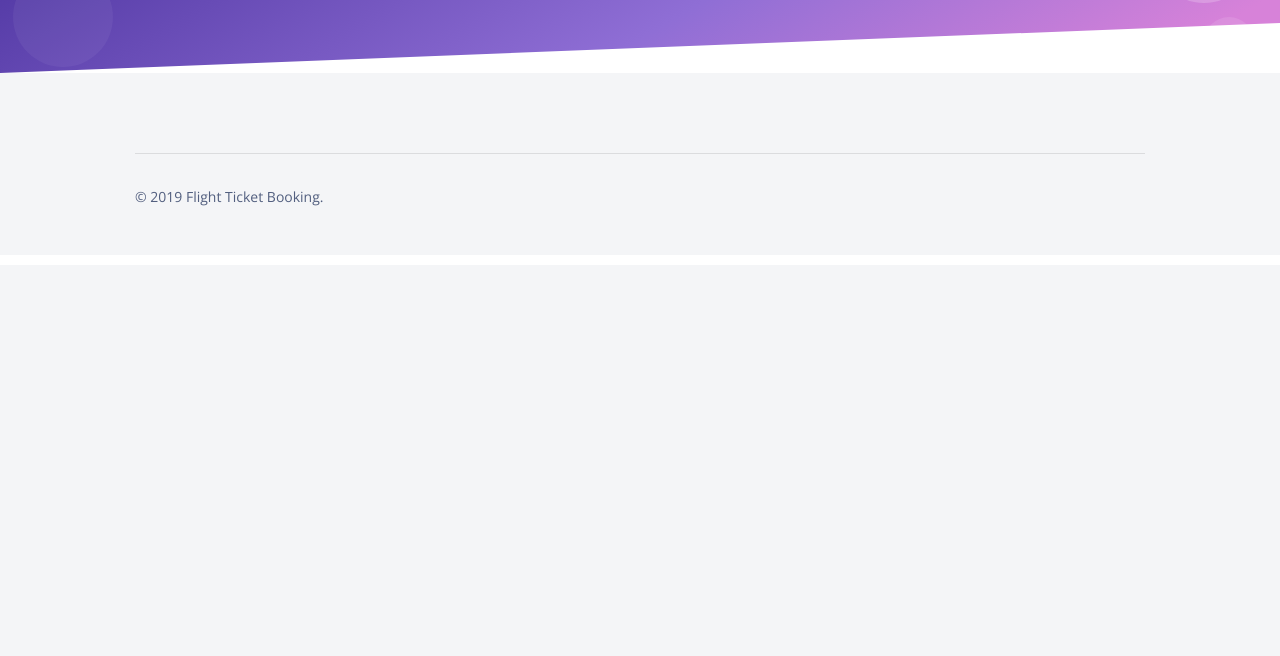
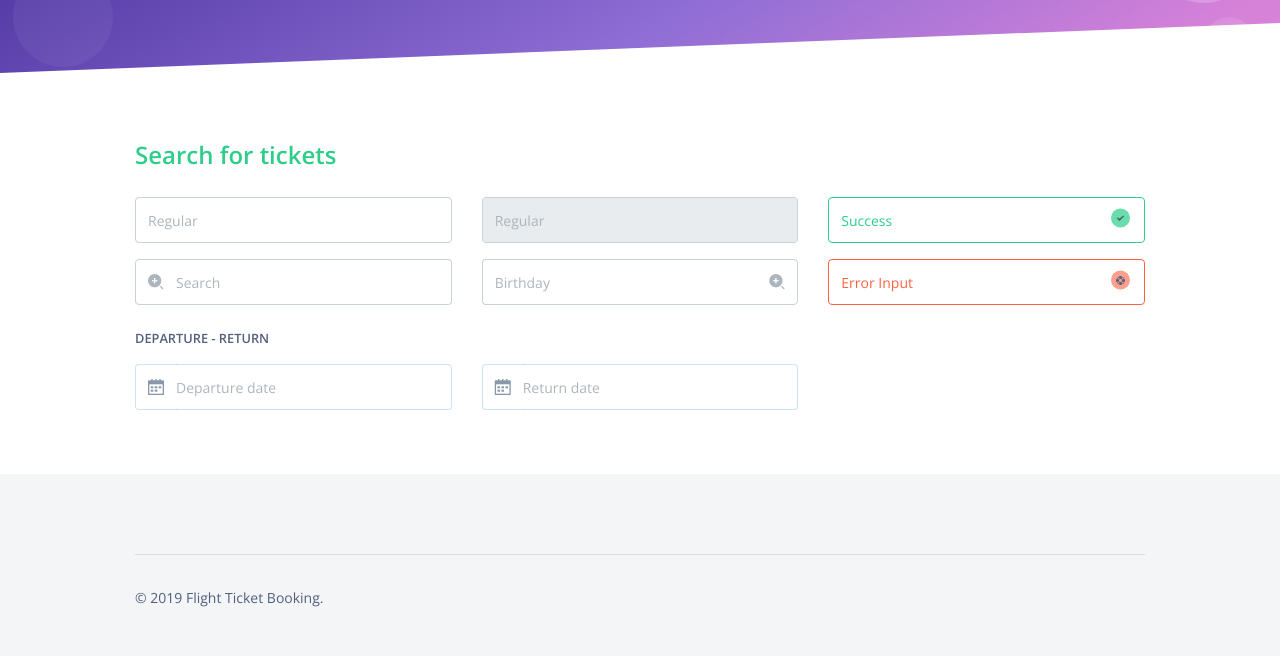
Before and after one commit to IbrahimAlSuhaim/Booking-Flights, a PHP site: page /index in a window 1280 px wide. Shown: the part 535-1191 px from the top of the page. Before the commit the page ends 741 px from the top, so only its background shows below. Run offline with PHP 8.4, Linux system fonts and the light colour scheme.

Commit message:
add search form

```diff
--- a/index.php
+++ b/index.php
@@ -85,7 +85,75 @@
             <polygon class="fill-white" points="2560 0 2560 100 0 100"></polygon>
           </svg>
         </div>
-      </section>
+        </section>
+        <section class="section pb-0 section-components">
+          <div class="container mb-5">
+            <!-- Inputs -->
+            <h3 class="h4 text-success font-weight-bold mb-4" id="search">Search for tickets</h3>
+            <div class="row">
+              <div class="col-lg-4 col-sm-6">
+                <div class="form-group">
+                  <input type="text" placeholder="Regular" class="form-control">
+                </div>
+                <div class="form-group">
+                  <div class="input-group mb-4">
+                    <div class="input-group-prepend">
+                      <span class="input-group-text"><i class="ni ni-zoom-split-in"></i></span>
+                    </div>
+                    <input class="form-control" placeholder="Search" type="text">
+                  </div>
+                </div>
+              </div>
+              <div class="col-lg-4 col-sm-6">
+                <div class="form-group">
+                  <input type="text" placeholder="Regular" class="form-control" disabled="">
+                </div>
+                <div class="form-group">
+                  <div class="input-group mb-4">
+                    <input class="form-control" placeholder="Birthday" type="text">
+                    <div class="input-group-append">
+                      <span class="input-group-text"><i class="ni ni-zoom-split-in"></i></span>
+                    </div>
+                  </div>
+                </div>
+              </div>
+              <div class="col-lg-4 col-sm-6">
+                <div class="form-group has-success">
+                  <input type="text" placeholder="Success" class="form-control is-valid">
+                </div>
+                <div class="form-group has-danger">
+                  <input type="email" placeholder="Error Input" class="form-control is-invalid">
+                </div>
+              </div>
+              <div class="col-md-8 mt-4 mt-md-0">
+                <small class="d-block text-uppercase font-weight-bold mb-3">Departure - Return</small>
+                <div class="input-daterange datepicker row align-items-center">
+                  <div class="col">
+                    <div class="form-group focused">
+                      <div class="input-group">
+                        <div class="input-group-prepend">
+                          <span class="input-group-text"><i class="ni ni-calendar-grid-58"></i></span>
+                        </div>
+                        <input class="form-control" placeholder="Departure date" type="text" value="">
+                      </div>
+                    </div>
+                  </div>
+                  <div class="col">
+                    <div class="form-group focused">
+                      <div class="input-group">
+                        <div class="input-group-prepend">
+                          <span class="input-group-text"><i class="ni ni-calendar-grid-58"></i></span>
+                        </div>
+                        <input class="form-control" placeholder="Return date" type="text" value="">
+                      </div>
+                    </div>
+                  </div>
+                </div>
+              </div>
+            </div>
+          </div>
+        </section>
+      </div>
     </div>
   </main>
   <footer class="footer">
```
